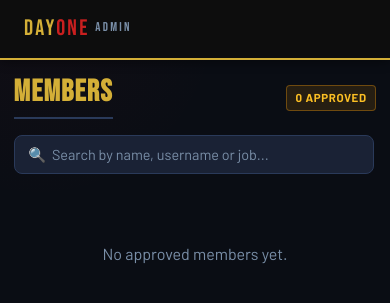
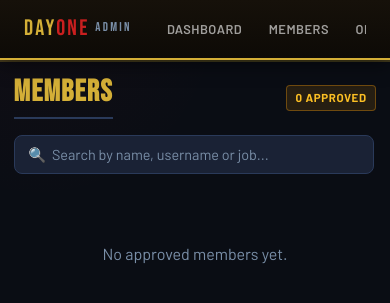
Before and after one commit to patricknavarrete/dayone-guild, a Flask app: template templates/admin/members.html in a window 390 px wide. Shown: the top 303 px of the page. Run offline with Flask 3, Linux system fonts and the light colour scheme; the template is opened without the code that fills it, so the values that code supplies are empty; parts of the project's set-up code (start-up, migrations or seed data) failed here and were passed over.

Commit message:
Fix admin dark-mode bugs and mobile nav
- Admin mobile nav: was display:none on <768px, now horizontally scrollable
- Calendar att-pill: hardcoded light colors swapped for dark rgba equivalents
- Chart.js power history: grid line colors changed from rgba(0,0,0) to rgba(255,255,255) for visibility on dark bg

Co-Authored-By: Claude Sonnet 4.6 <noreply@anthropic.com>

```diff
--- a/static/css/style.css
+++ b/static/css/style.css
@@ -838,7 +838,7 @@ select.form-control {
 
 /* ── Admin Nav ──────────────────────────────────────────────────────────────── */
 .admin-navbar {
-  background: #0d0d0d;
+  background: linear-gradient(180deg, #16110a 0%, #0d0a06 100%);
   border-bottom: 2px solid var(--gold);
   padding: 0 1.5rem;
   display: flex;
@@ -848,7 +848,8 @@ select.form-control {
   position: sticky;
   top: 0;
   z-index: 100;
-  box-shadow: 0 2px 10px rgba(0,0,0,0.4);
+  box-shadow: 0 4px 20px rgba(0,0,0,0.5), 0 2px 0 rgba(212,175,55,0.3);
+  overflow: hidden;
 }
 .admin-navbar .brand {
   font-family: 'Bebas Neue', sans-serif;
@@ -1043,7 +1044,9 @@ select.form-control {
   .profile-header { flex-direction: column; gap: 1rem; }
   .img-compare { grid-template-columns: 1fr; }
   .parties-grid { grid-template-columns: repeat(auto-fill, minmax(160px, 1fr)); }
-  .admin-nav-links { display: none; }
+  .admin-nav-links { display: flex; overflow-x: auto; flex-wrap: nowrap; -webkit-overflow-scrolling: touch; scrollbar-width: none; }
+  .admin-nav-links::-webkit-scrollbar { display: none; }
+  .admin-nav-links a { white-space: nowrap; flex-shrink: 0; }
   .navbar { top: 0; }
   .news-ticker { position: relative; }
   .dashboard-grid { grid-template-columns: repeat(auto-fill, minmax(150px, 1fr)); }
--- a/templates/admin/members.html
+++ b/templates/admin/members.html
@@ -190,17 +190,17 @@ function openPowerModal(id, name) {
             y: {
               ticks: {
                 callback: v => v.toLocaleString(),
-                color: '#888',
+                color: '#7a8fa8',
                 font: { family: 'Barlow', size: 11 }
               },
-              grid: { color: 'rgba(0,0,0,0.06)' }
+              grid: { color: 'rgba(255,255,255,0.08)' }
             },
             x: {
               ticks: {
-                color: '#888',
+                color: '#7a8fa8',
                 font: { family: 'Barlow', size: 11 }
               },
-              grid: { color: 'rgba(0,0,0,0.04)' }
+              grid: { color: 'rgba(255,255,255,0.05)' }
             }
           }
         }
--- a/templates/calendar.html
+++ b/templates/calendar.html
@@ -149,8 +149,8 @@
   text-transform: uppercase;
   letter-spacing: 0.04em;
 }
-.att-pill.attending  { background: #dcfce7; color: #166534; }
-.att-pill.absent     { background: #fee2e2; color: #991b1b; }
+.att-pill.attending   { background: rgba(34,197,94,0.18);  color: #4ade80; }
+.att-pill.absent      { background: rgba(239,68,68,0.18);  color: #f87171; }
 .att-pill.no-response { background: var(--surface2); color: var(--text-muted); }
 
 @media (max-width: 480px) {
```
